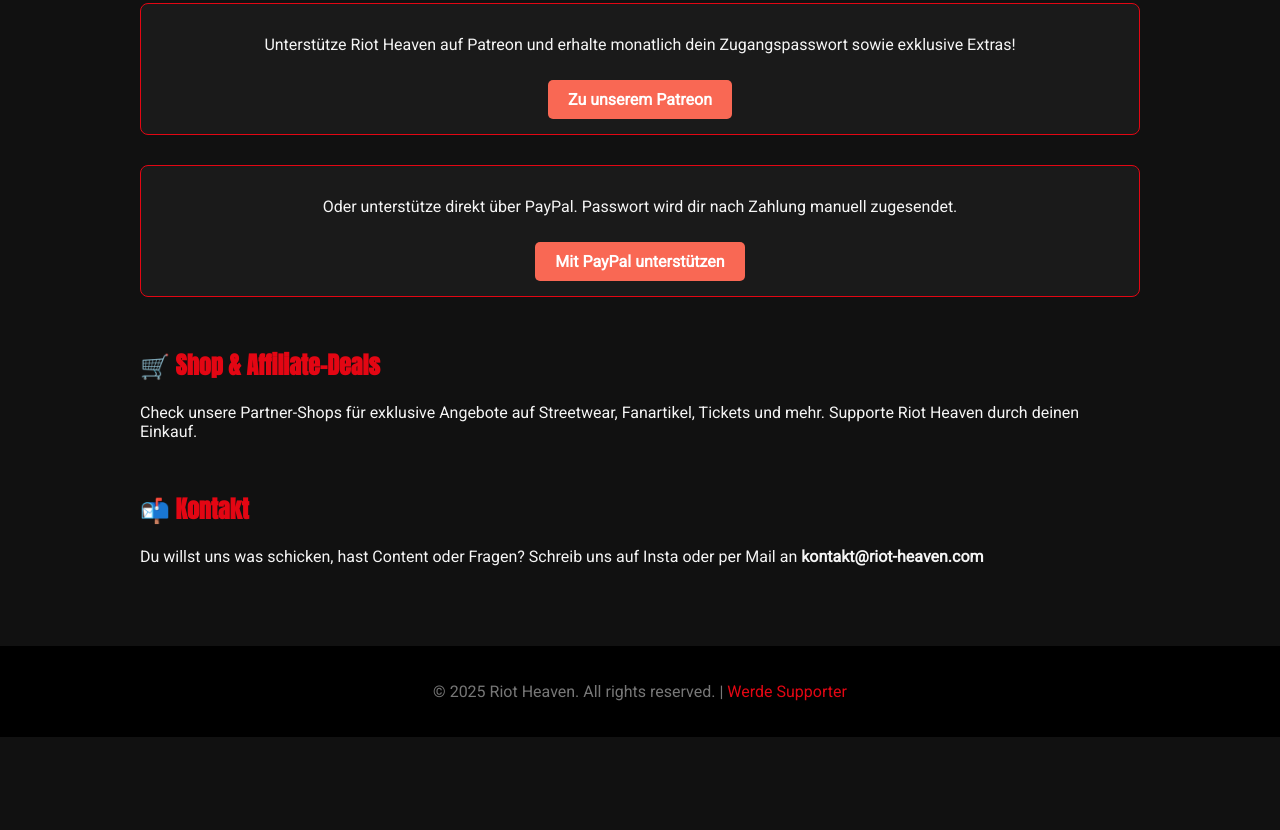
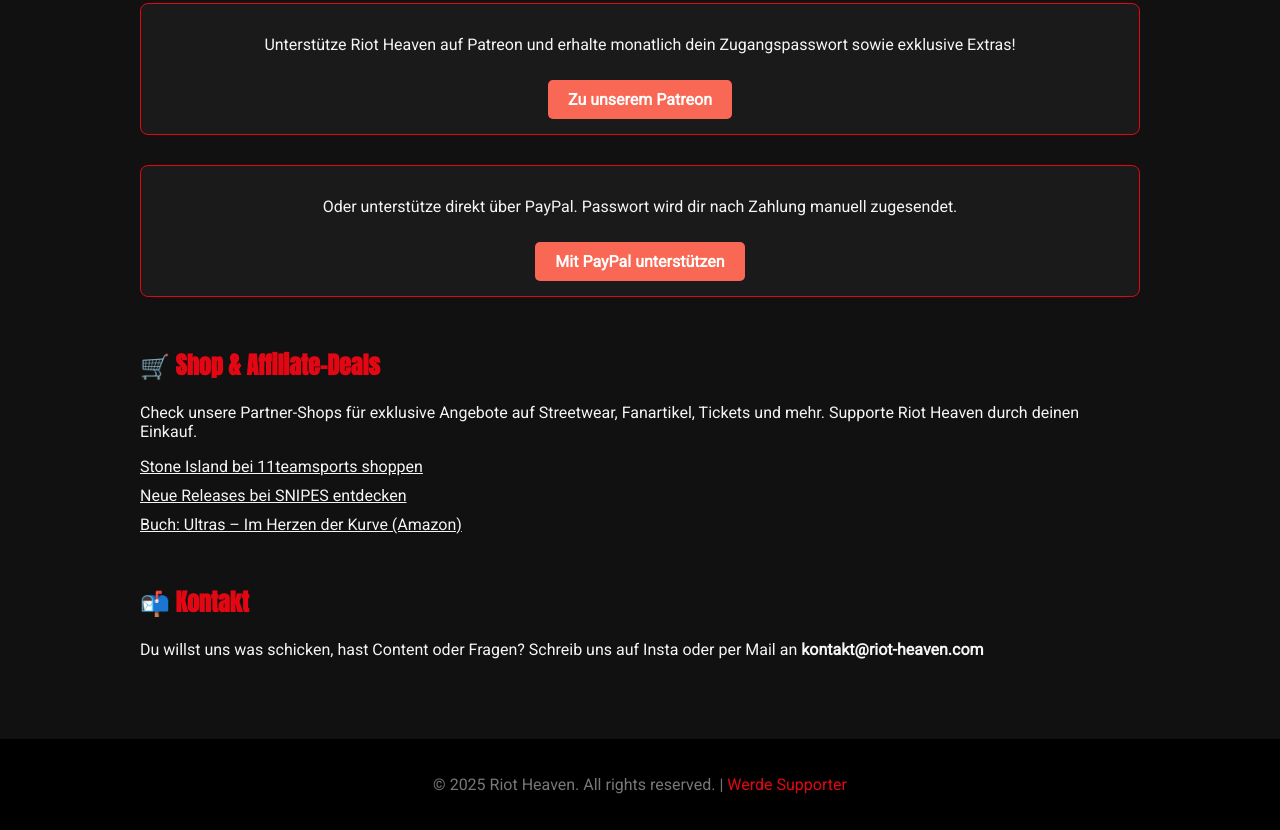
Before and after one commit to Riot-Heaven/Riot-Heaven, a plain HTML site: page index.html in a window 1280 px wide. Shown: the part 836-1666 px from the top of the page. Before the commit the page ends 1573 px from the top, so only its background shows below. Drawn offline with Linux system fonts and the light colour scheme.

Commit message:
Update index.html

```diff
--- a/index.html
+++ b/index.html
@@ -99,6 +99,20 @@
     .patreon-box a:hover, .paypal-box a:hover {
       background-color: #ff7a67;
     }
+    .affiliate-links ul {
+      list-style: none;
+      padding: 0;
+    }
+    .affiliate-links li {
+      margin-bottom: 10px;
+    }
+    .affiliate-links a {
+      color: #f5f5f5;
+      text-decoration: underline;
+    }
+    .affiliate-links a:hover {
+      color: #e30613;
+    }
     footer {
       background-color: #000;
       text-align: center;
@@ -162,6 +176,13 @@
     <section class="section" id="affiliate">
       <h2>🛒 Shop & Affiliate-Deals</h2>
       <p>Check unsere Partner-Shops für exklusive Angebote auf Streetwear, Fanartikel, Tickets und mehr. Supporte Riot Heaven durch deinen Einkauf.</p>
+      <div class="affiliate-links">
+        <ul>
+          <li><a href="https://www.11teamsports.com/link?affiliate_id=DEINID" target="_blank">Stone Island bei 11teamsports shoppen</a></li>
+          <li><a href="https://www.snipes.com/link?affiliate_id=DEINID" target="_blank">Neue Releases bei SNIPES entdecken</a></li>
+          <li><a href="https://www.amazon.de/dp/BUCHID?tag=dein-tag-21" target="_blank">Buch: Ultras – Im Herzen der Kurve (Amazon)</a></li>
+        </ul>
+      </div>
     </section>
     <section class="section" id="kontakt">
       <h2>📬 Kontakt</h2>
```
